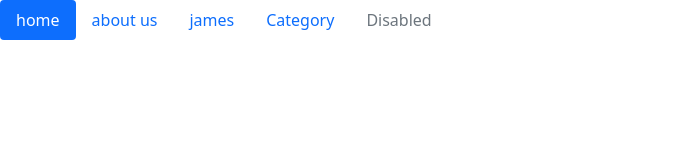
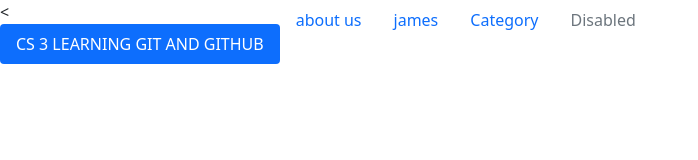
Before and after one commit to temwatembo/travel, a plain HTML site: page index.html in a window 1280 px wide. Shown: the whole page, without its empty margins (0-698 px from the left). Drawn offline with Linux system fonts and the light colour scheme.

Commit message:
my third comment

```diff
--- a/index.html
+++ b/index.html
@@ -8,8 +8,8 @@
 </head>
 <body>
   <ul class="nav nav-pills">
-    <li class="nav-item">
-      <a class="nav-link active" aria-current="page" href="#">home</a>
+    <li class="nav-item"><
+      <a class="nav-link active" aria-current="page" href="#">CS 3 LEARNING GIT AND GITHUB</a>
     </li>
     <li class="nav-item">
       <a class="nav-link" href="#">about us</a>
```
